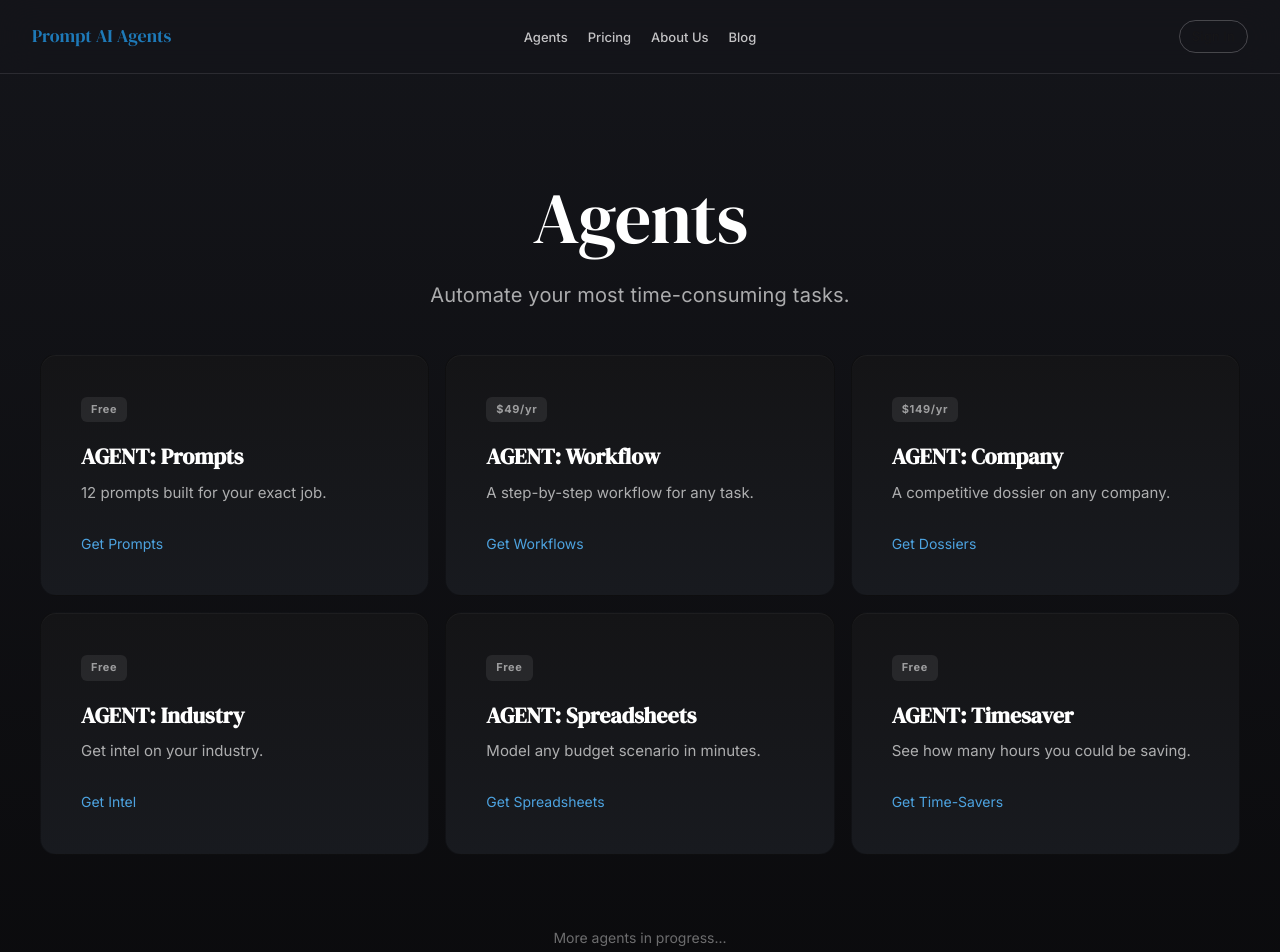
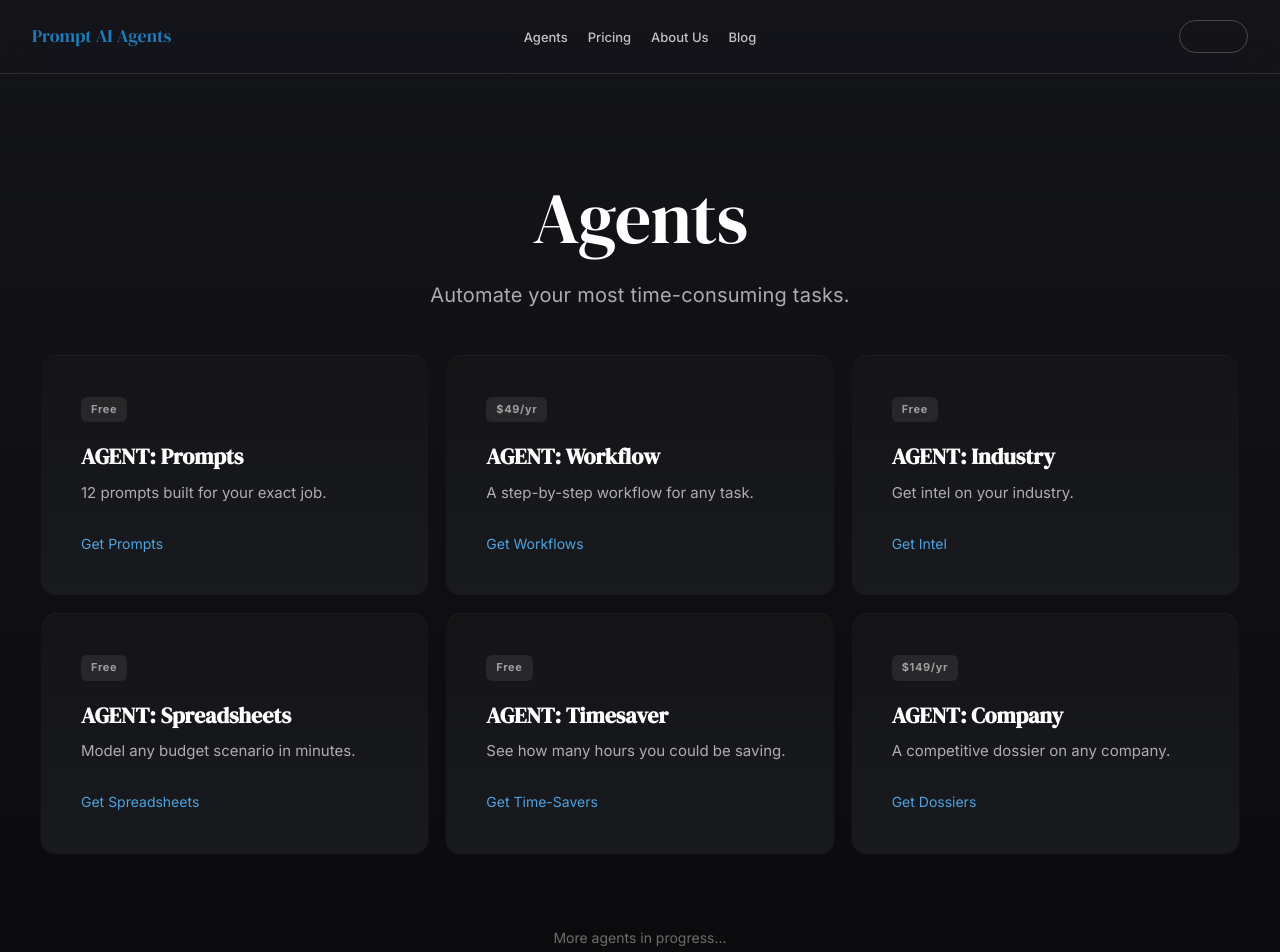
Before and after one commit to coolcalvin457-tech/agent-timesaver-nextjs, a Next.js app: page /agents in a window 1280 px wide. Shown: the top 952 px of the page. Built offline with nearby package versions, Linux system fonts and the light colour scheme; no server answers.

Commit message:
Reorder /agents cards: Company moved to bottom right

```diff
--- a/app/agents/page.tsx
+++ b/app/agents/page.tsx
@@ -39,16 +39,6 @@ const tools = [
     cta: "Get Workflows",
   },
   {
-    slug: "company",
-    href: "/company",
-    badgeClass: "tool-badge-paid",
-    label: "$149/yr",
-    name: "AGENT: Company",
-    tagline: "A competitive dossier on any company.",
-    description: "",
-    cta: "Get Dossiers",
-  },
-  {
     slug: "industry",
     href: "/industry",
     badgeClass: "tool-badge-free",
@@ -78,6 +68,16 @@ const tools = [
     description:
       "Start with your job title. Answer a few questions. Get 5 personalized AI time-savers built for your exact role, plus an estimate of how many hours you could save each week.",
     cta: "Get Time-Savers",
+  },
+  {
+    slug: "company",
+    href: "/company",
+    badgeClass: "tool-badge-paid",
+    label: "$149/yr",
+    name: "AGENT: Company",
+    tagline: "A competitive dossier on any company.",
+    description: "",
+    cta: "Get Dossiers",
   },
 ];
 
```
